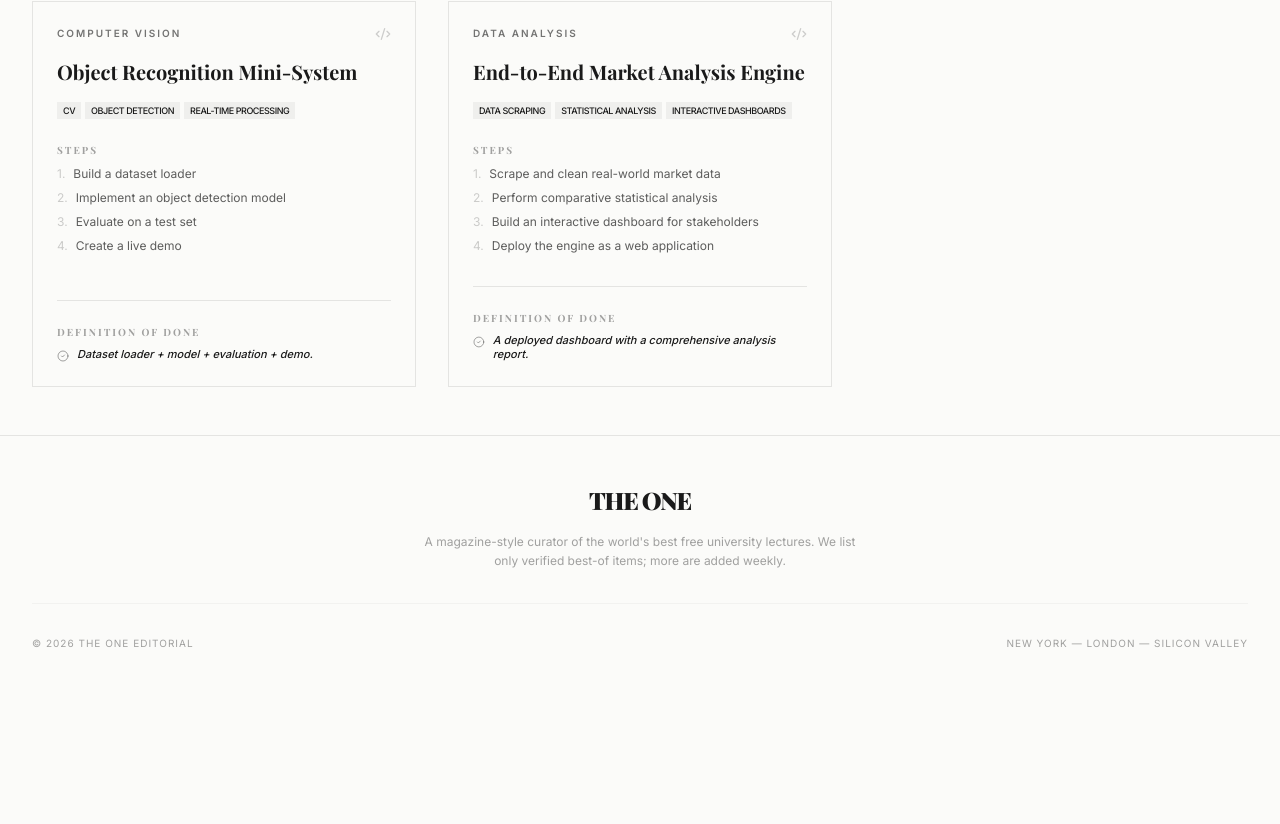
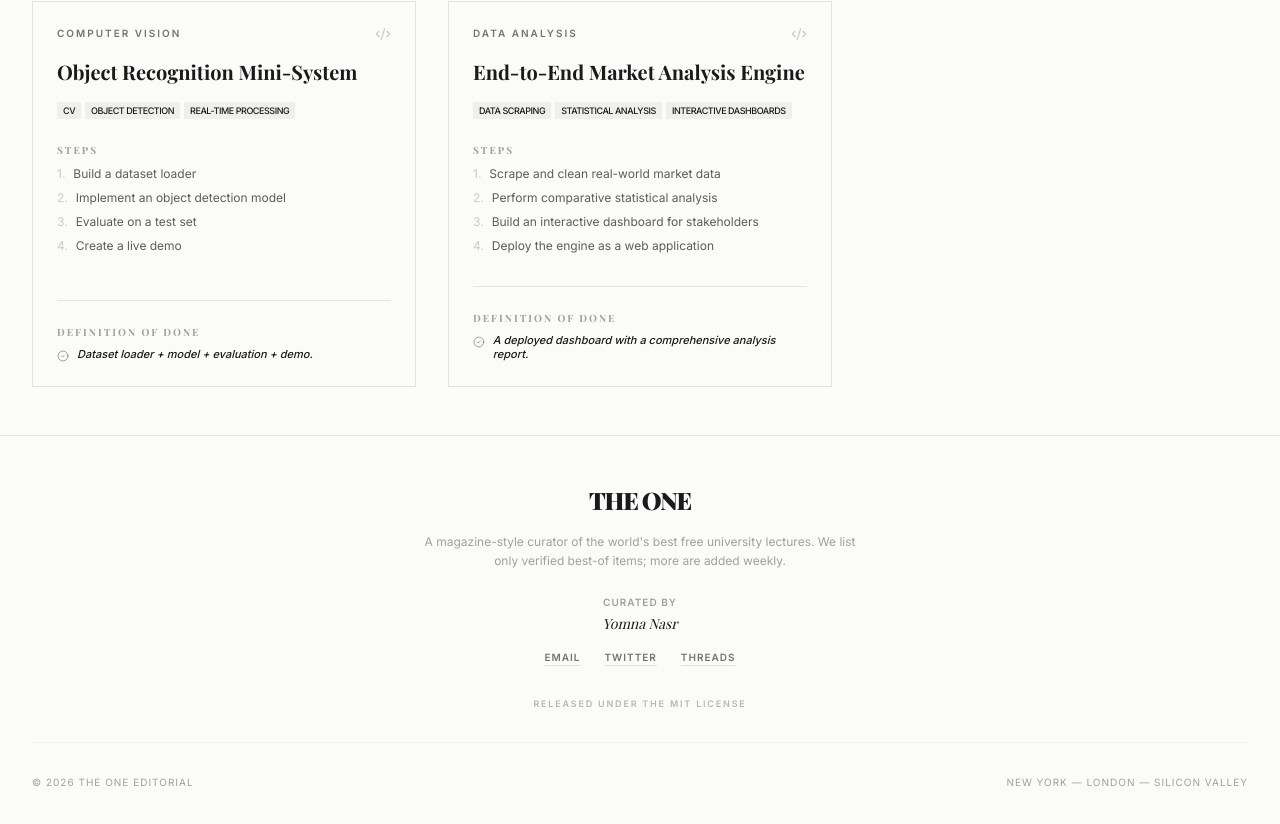
Before and after one commit to yomna-nasr/The-One, a React (Vite) app: page /projects in a window 1280 px wide. Shown: the part 10352-11176 px from the top of the page. Before the commit the page ends 11051 px from the top, so only its background shows below. Built offline with nearby package versions, Linux system fonts and the light colour scheme; no server answers; a web font is replaced by a local one.

Commit message:
feat: Add author and contact info to footer
Includes the curator's name, email, and social media links to the layout's footer section. This enhances transparency and provides contact points.

```diff
--- a/src/components/Layout.tsx
+++ b/src/components/Layout.tsx
@@ -65,6 +65,41 @@ export function Layout({ children }: { children: React.ReactNode }) {
             A magazine-style curator of the world's best free university lectures.
             We list only verified best-of items; more are added weekly.
           </p>
+          <div className="mt-6 space-y-4">
+            <div className="space-y-1">
+              <p className="text-[10px] uppercase tracking-widest font-bold opacity-40">Curated by</p>
+              <p className="text-sm font-serif italic">Yomna Nasr</p>
+            </div>
+
+            <div className="flex flex-wrap justify-center gap-x-6 gap-y-2">
+              <a
+                href="mailto:goudamahmoud244@gmail.com"
+                className="text-[10px] uppercase tracking-widest font-bold opacity-60 hover:opacity-100 transition-opacity underline decoration-ink/20 underline-offset-4"
+              >
+                Email
+              </a>
+              <a
+                href="https://twitter.com/ygoud21"
+                target="_blank"
+                rel="noopener noreferrer"
+                className="text-[10px] uppercase tracking-widest font-bold opacity-60 hover:opacity-100 transition-opacity underline decoration-ink/20 underline-offset-4"
+              >
+                Twitter
+              </a>
+              <a
+                href="https://threads.net/@nasrvault"
+                target="_blank"
+                rel="noopener noreferrer"
+                className="text-[10px] uppercase tracking-widest font-bold opacity-60 hover:opacity-100 transition-opacity underline decoration-ink/20 underline-offset-4"
+              >
+                Threads
+              </a>
+            </div>
+
+            <p className="text-[9px] uppercase tracking-[0.2em] font-bold opacity-30 pt-4">
+              Released under the MIT License
+            </p>
+          </div>
           <div className="mt-8 pt-8 border-t editorial-border flex justify-between items-center text-[10px] uppercase tracking-widest opacity-40">
             <span>© 2026 The One Editorial</span>
             <span>New York — London — Silicon Valley</span>
```
